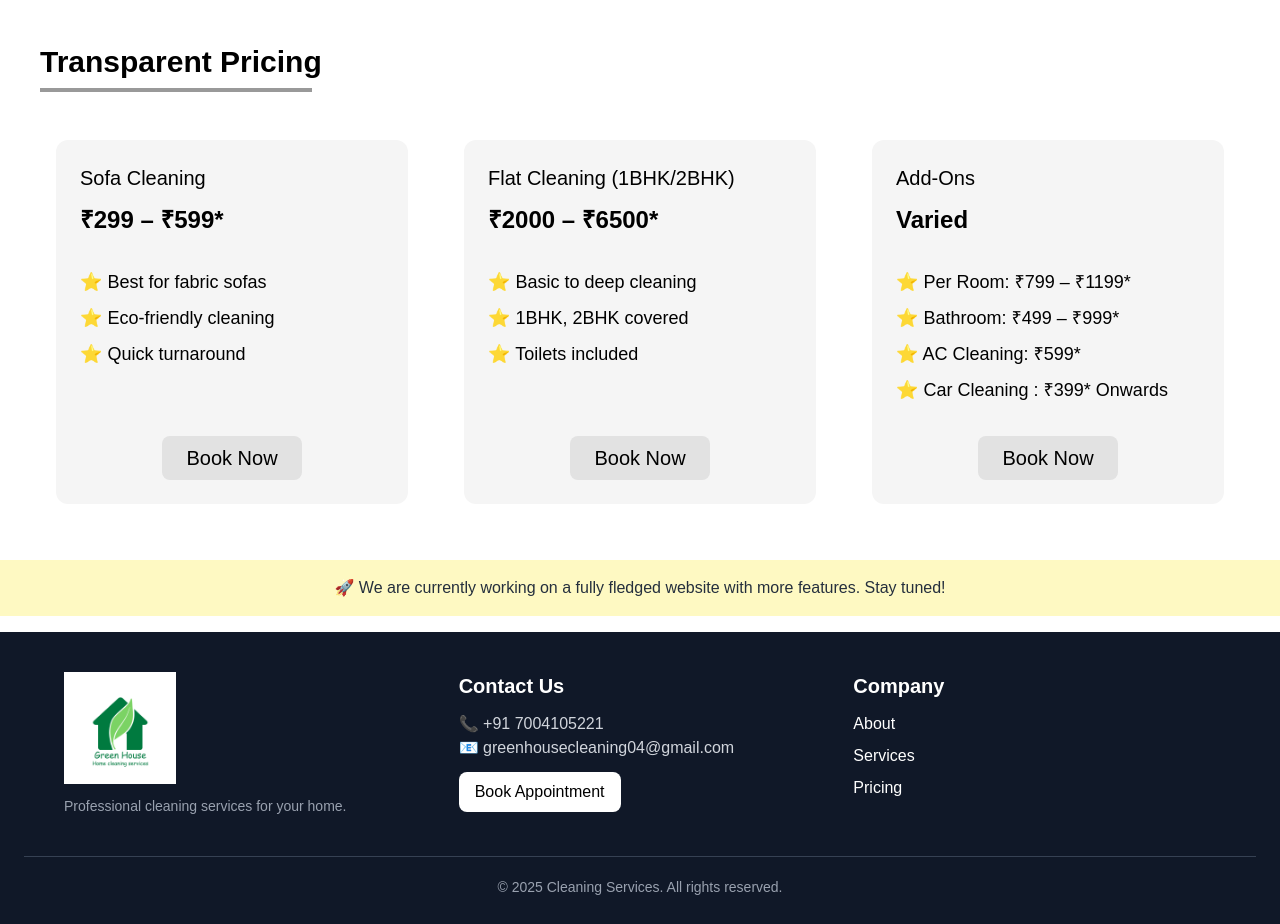
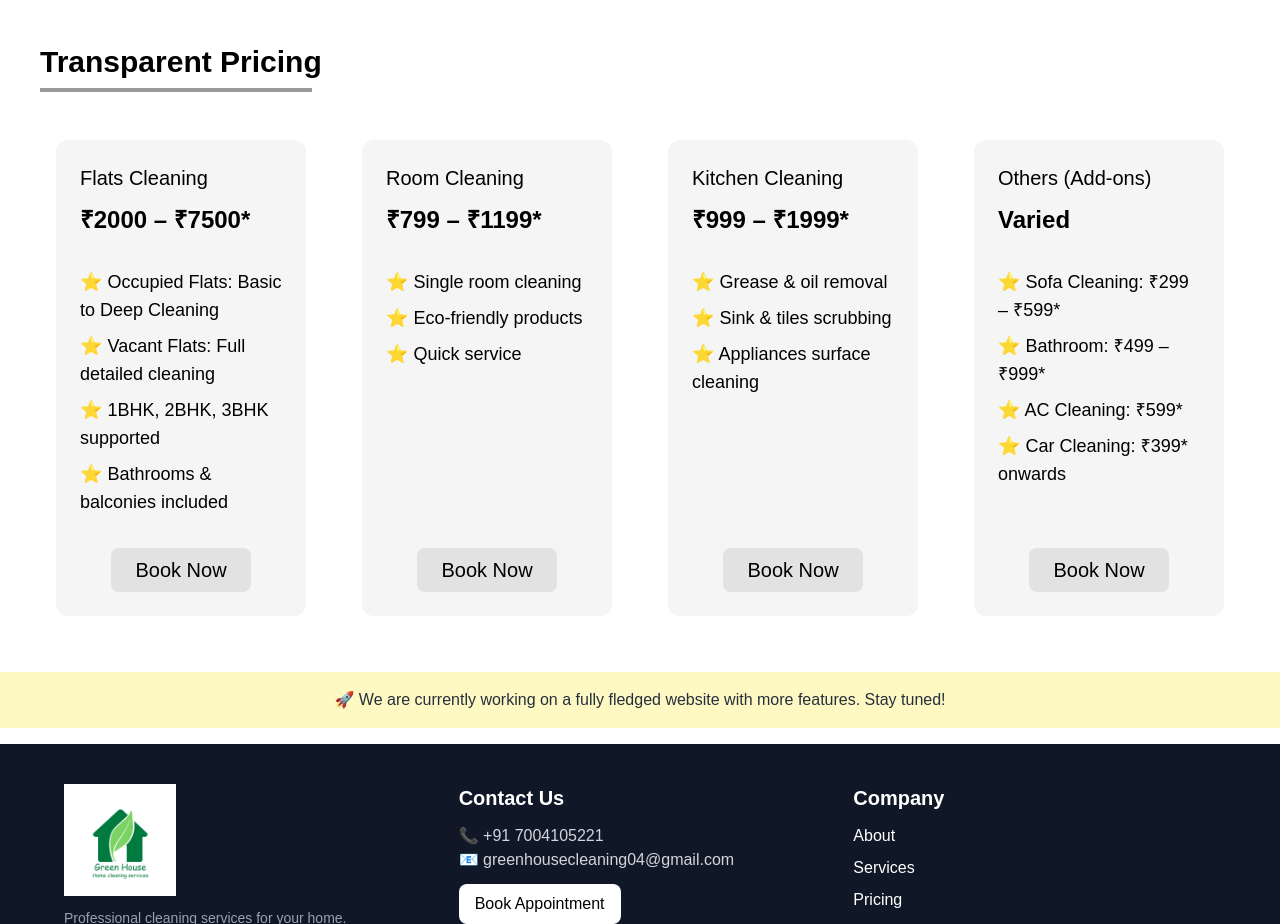
Before and after one commit to DCABHI83/testGreen, a React (Vite) app: page / in a window 1280 px wide. Shown: the part 1200-2124 px from the top of the page. Built offline with nearby package versions, Linux system fonts and the light colour scheme.

Commit message:
change in price section

```diff
--- a/src/components/Pricing.jsx
+++ b/src/components/Pricing.jsx
@@ -4,7 +4,6 @@ const PriceCard = ({ title, price, features }) => {
   return (
     <div className="w-full md:w-1/3 p-4">
       <div className="bg-[#F5F5F5] rounded-xl p-6 flex flex-col gap-8 h-full">
-
         <div className="flex flex-col gap-3">
           <p className="text-lg md:text-xl font-medium">{title}</p>
           <h1 className="text-xl md:text-2xl font-black">{price}</h1>
@@ -18,9 +17,10 @@ const PriceCard = ({ title, price, features }) => {
 
         <div className="flex justify-center mt-auto">
           <a
-            href="https://docs.google.com/forms/d/e/1FAIpQLSc5AVkn0JtTpq8L3OaPrgyoT_gy4jFgwVG2OZrztcIoWfxpVA/viewform?usp=header "
+            href="https://docs.google.com/forms/d/e/1FAIpQLSc5AVkn0JtTpq8L3OaPrgyoT_gy4jFgwVG2OZrztcIoWfxpVA/viewform?usp=header"
             className="bg-[#E2E2E2] px-6 py-2 rounded-lg text-lg md:text-xl hover:bg-[#d6d6d6] transition"
             target="_blank"
+            rel="noopener noreferrer"
           >
             Book Now
           </a>
@@ -33,25 +33,47 @@ const PriceCard = ({ title, price, features }) => {
 const Pricing = () => {
   const pricingData = [
     {
-      title: "Sofa Cleaning",
-      price: "₹299 – ₹599*",
-      features: ["Best for fabric sofas", "Eco-friendly cleaning", "Quick turnaround"],
+      title: "Flats Cleaning",
+      price: "₹2000 – ₹7500*",
+      features: [
+        "Occupied Flats: Basic to Deep Cleaning",
+        "Vacant Flats: Full detailed cleaning",
+        "1BHK, 2BHK, 3BHK supported",
+        "Bathrooms & balconies included",
+      ],
     },
     {
-      title: "Flat Cleaning (1BHK/2BHK)",
-      price: "₹2000 – ₹6500*",
-      features: ["Basic to deep cleaning", "1BHK, 2BHK covered", "Toilets included"],
+      title: "Room Cleaning",
+      price: "₹799 – ₹1199*",
+      features: [
+        "Single room cleaning",
+        "Eco-friendly products",
+        "Quick service",
+      ],
     },
     {
-      title: "Add-Ons",
+      title: "Kitchen Cleaning",
+      price: "₹999 – ₹1999*",
+      features: [
+        "Grease & oil removal",
+        "Sink & tiles scrubbing",
+        "Appliances surface cleaning",
+      ],
+    },
+    {
+      title: "Others (Add-ons)",
       price: "Varied",
-      features: ["Per Room: ₹799 – ₹1199*", "Bathroom: ₹499 – ₹999*", "AC Cleaning: ₹599*","Car Cleaning : ₹399* Onwards"],
+      features: [
+        "Sofa Cleaning: ₹299 – ₹599*",
+        "Bathroom: ₹499 – ₹999*",
+        "AC Cleaning: ₹599*",
+        "Car Cleaning: ₹399* onwards",
+      ],
     },
   ];
 
   return (
     <div className="p-4 md:p-10">
-
       <div className="my-8">
         <h1 className="text-2xl md:text-3xl font-bold">Transparent Pricing</h1>
         <div className="w-[14rem] h-[4px] md:w-[17rem] bg-[#999999] mt-2"></div>
```
